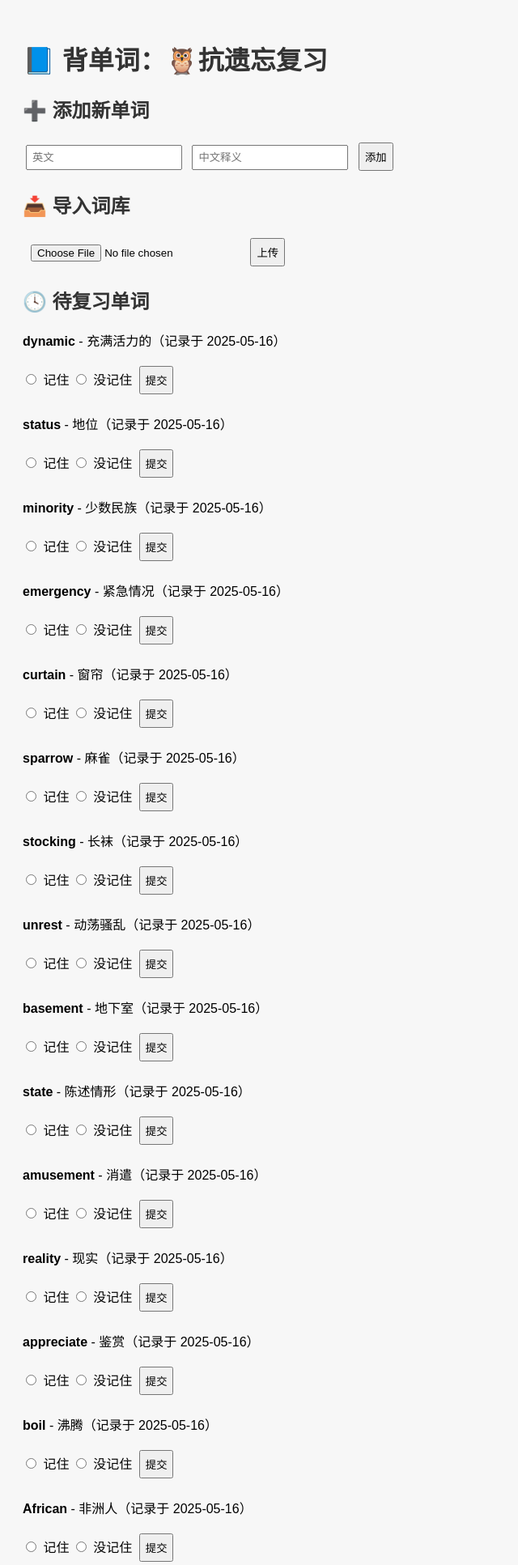
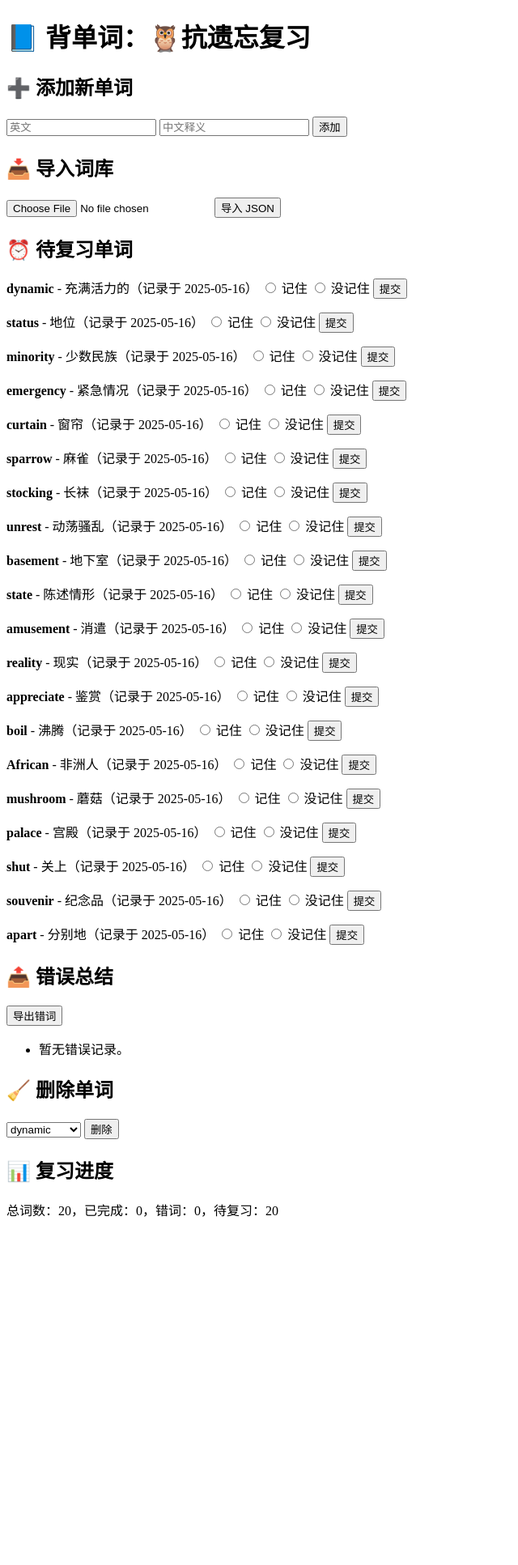
Before and after one commit to Melati021/flask-vocab-trainer, a Flask app: page / in a window 1280 px wide. Shown: the top 1933 px of the page at 81% size, without its empty margins (0-640 px from the left). After the commit the page ends 1503 px from the top, so only its background shows below. Run offline with Flask 3, Linux system fonts and the light colour scheme.

Commit message:
Update index.html
4

```diff
--- a/templates/index.html
+++ b/templates/index.html
@@ -2,69 +2,69 @@
 <html lang="zh">
 <head>
   <meta charset="UTF-8">
-  <title>背单词：🦉抗遗忘复习</title>
-  <style>
-    body { font-family: sans-serif; background: #f7f7f7; padding: 20px; }
-    h1, h2 { color: #333; }
-    input, button, select { margin: 4px; padding: 6px; }
-    form { margin-bottom: 20px; }
-  </style>
+  <title>🦉抗遗忘复习</title>
 </head>
 <body>
   <h1>📘 背单词：🦉抗遗忘复习</h1>
 
-  {% if message %}<p><strong>{{ message }}</strong></p>{% endif %}
+  {% if message %}
+    <p><strong>{{ message }}</strong></p>
+  {% endif %}
 
-  <!-- 添加新单词 -->
+  <h2>➕ 添加新单词</h2>
   <form method="POST">
-    <h2>➕ 添加新单词</h2>
     <input type="text" name="new_word" placeholder="英文" required>
     <input type="text" name="meaning" placeholder="中文释义" required>
     <button type="submit">添加</button>
   </form>
 
-  <!-- 导入词库 -->
-  <form action="/import_vocab" method="post" enctype="multipart/form-data">
   <h2>📥 导入词库</h2>
+  <form action="/import_vocab" method="POST" enctype="multipart/form-data">
     <input type="file" name="vocab_file" accept=".json" required>
-    <button type="submit">上传</button>
+    <button type="submit">导入 JSON</button>
   </form>
 
-  <!-- 待复习单词 -->
-  <h2>🕓 待复习单词</h2>
+  <h2>⏰ 待复习单词</h2>
   {% if review_words %}
     {% for word, info in review_words %}
       <form method="POST">
-        <p><strong>{{ word }}</strong> - {{ info.meaning }}（记录于 {{ info.start_date }}）</p>
+        <p>
+          <strong>{{ word }}</strong> - {{ info.meaning }}（记录于 {{ info.start_date }}）
           <input type="hidden" name="review_action" value="{{ word }}">
           <label><input type="radio" name="action_{{ word }}" value="yes" required> 记住</label>
           <label><input type="radio" name="action_{{ word }}" value="no"> 没记住</label>
           <button type="submit">提交</button>
+        </p>
       </form>
     {% endfor %}
-  {% else %}<p>🎉 今天没有需要复习的单词！</p>{% endif %}
+  {% else %}
+    <p>🎉 今天没有需要复习的单词！</p>
+  {% endif %}
 
-  <!-- 错误总结 -->
-  <h2>📉 错误总结</h2>
-  {% if errors %}
+  <h2>📤 错误总结</h2>
+  <form method="POST">
+    <button type="submit" name="export_errors">导出错词</button>
+  </form>
   <ul>
     {% for word, info in errors %}
-        <li>{{ word }} - {{ info.meaning }}（记录于 {{ info.start_date }}）
-          <form method="POST" style="display:inline">
-            <input type="hidden" name="delete_word" value="{{ word }}">
+      <li>{{ word }} - {{ info.meaning }}（记录于 {{ info.start_date }}）</li>
+    {% endfor %}
+    {% if not errors %}
+      <li>暂无错误记录。</li>
+    {% endif %}
+  </ul>
+
+  <h2>🧹 删除单词</h2>
+  <form method="POST">
+    <select name="delete_word">
+      {% for word in data %}
+        <option value="{{ word }}">{{ word }}</option>
+      {% endfor %}
+    </select>
     <button type="submit">删除</button>
   </form>
-        </li>
-      {% endfor %}
-    </ul>
-    <form method="POST">
-      <button name="export_errors">📤 导出错词 TXT</button>
-    </form>
-  {% else %}<p>暂无错误记录。</p>{% endif %}
 
-  <!-- 学习统计 -->
-  <p>复习进度：<br>
-  总词数: {{ stats.total }}，已完成: {{ stats.completed }}，错误: {{ stats.errors }}，待复习: {{ stats.pending }}</p>
-
+  <h2>📊 复习进度</h2>
+  <p>总词数：{{ stats.total }}，已完成：{{ stats.completed }}，错词：{{ stats.errors }}，待复习：{{ stats.pending }}</p>
 </body>
 </html>
```
Lines whose indentation alone changed are shown as unchanged.
